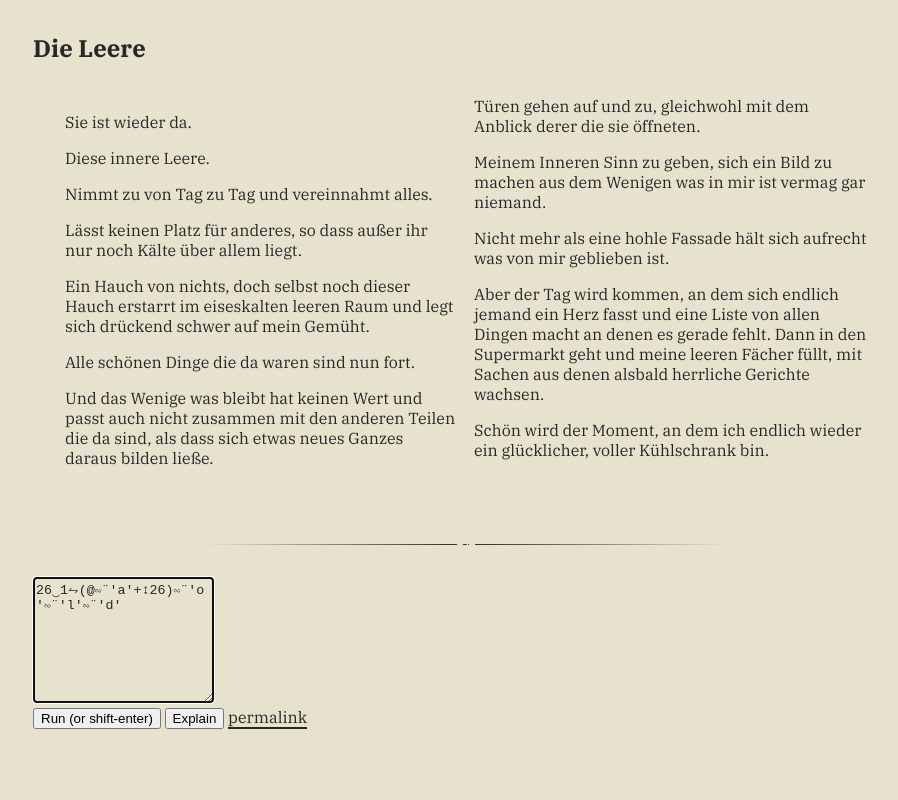
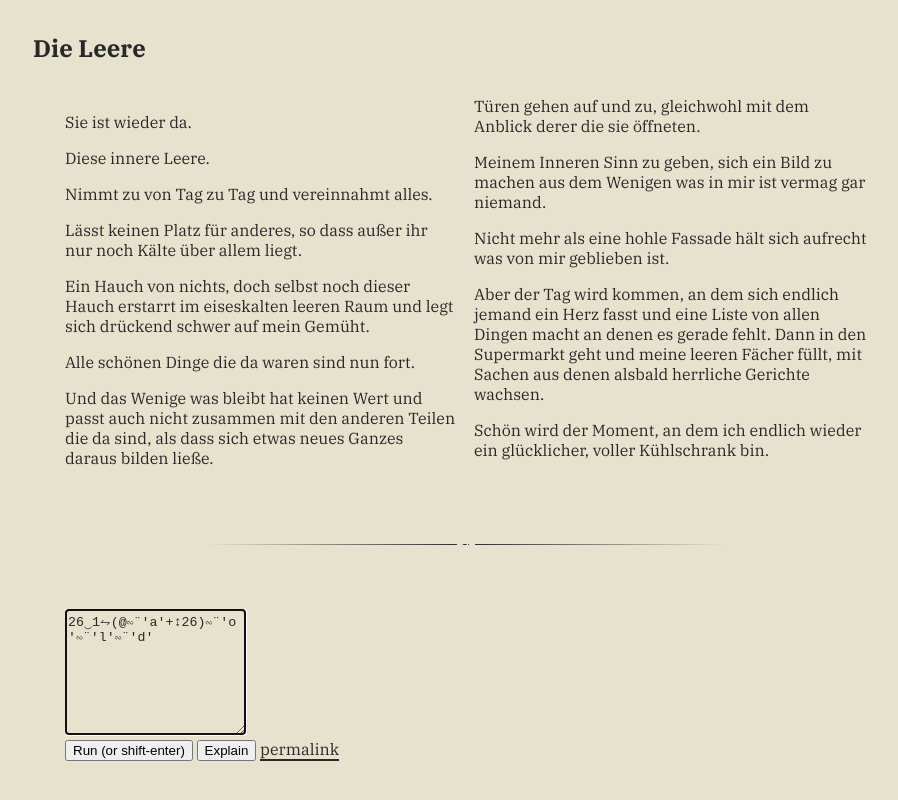
Before and after one commit to yakbarber-org/yakbarber-org.github.io, a plain HTML site: page index.html in a window 1280 px wide. Shown: the part 362-1162 px from the top of the page, without its empty margins (167-1065 px from the left). Before the commit the page ends 1112 px from the top, so only its background shows below. Drawn offline with Linux system fonts and the light colour scheme; a script that the page names is missing.

Commit message:
upd style

```diff
--- a/style.css
+++ b/style.css
@@ -269,7 +269,14 @@ main>article>section {
     }
 }
 
-textarea {
+body > main > article > div.cont{
+    columns: 1 auto;
+    overflow-x: hidden;
+    column-width: 65ch;
+    margin: 2rem;
+    column-gap: -10.1em;
+}
+body > main > article > div.cont >textarea {
     background-color: var(--color-background);
     color: var(--color);
 }
```
